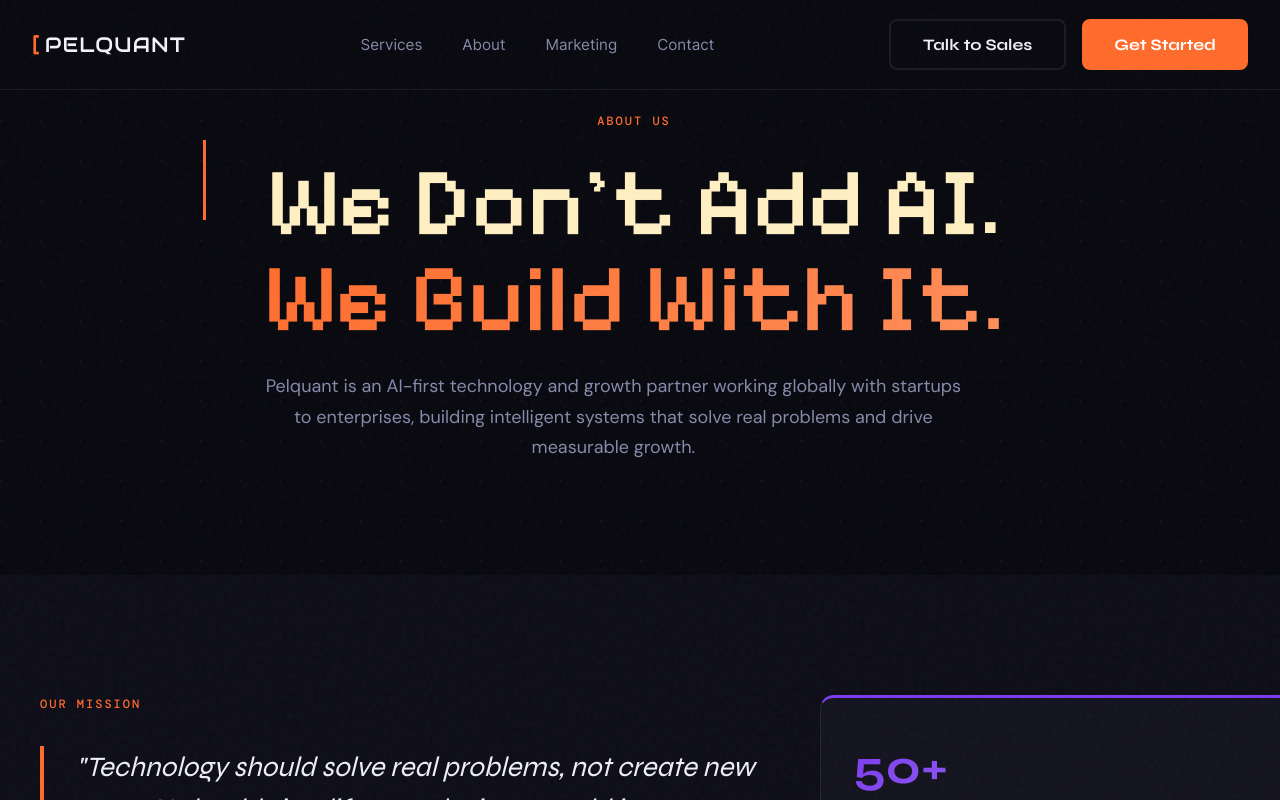
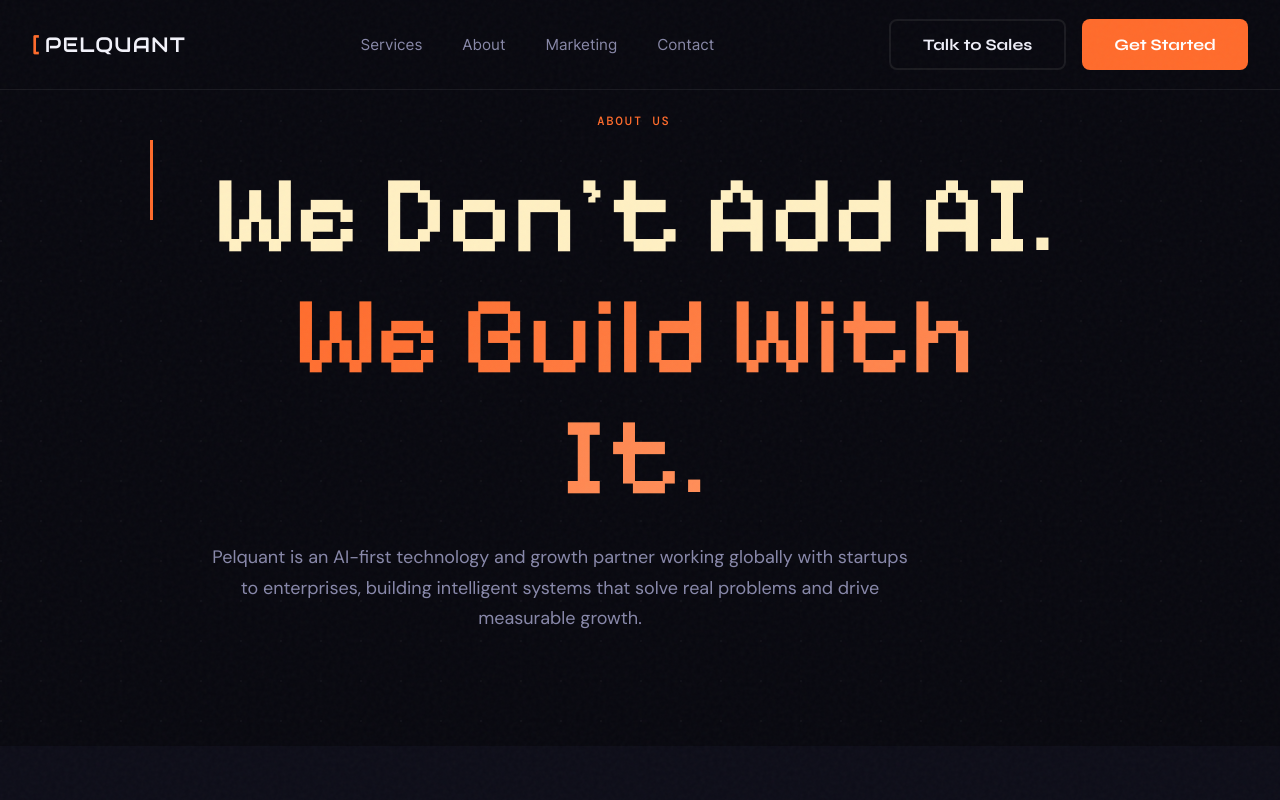
Before and after one commit to Faizan-Vhora/pelquant, a React (Vite) app: page /about in a window 1280 px wide. Shown: the top 800 px of the page. Built offline with nearby package versions, Linux system fonts and the light colour scheme.

Commit message:
Adjust hero headline to fit in 2 lines

```diff
--- a/src/components/Hero.css
+++ b/src/components/Hero.css
@@ -71,9 +71,9 @@
 
 .hero-content .hero-headline {
   font-family: 'Pixelify Sans', monospace !important;
-  font-size: 48px !important;
+  font-size: 56px !important;
   font-weight: 500 !important;
-  line-height: 1 !important;
+  line-height: 1.1 !important;
   color: #FFF0C3 !important;
   margin-bottom: 1.5rem;
   letter-spacing: 0 !important;
@@ -85,13 +85,13 @@
 
 @media (min-width: 768px) {
   .hero-content .hero-headline {
-    font-size: 72px !important;
+    font-size: 84px !important;
   }
 }
 
 @media (min-width: 1024px) {
   .hero-content .hero-headline {
-    font-size: 96px !important;
+    font-size: 110px !important;
   }
 }
 
```
